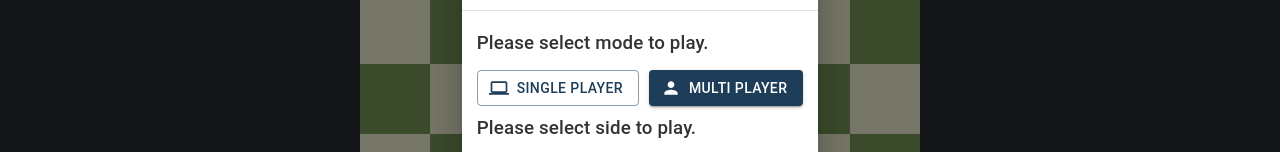
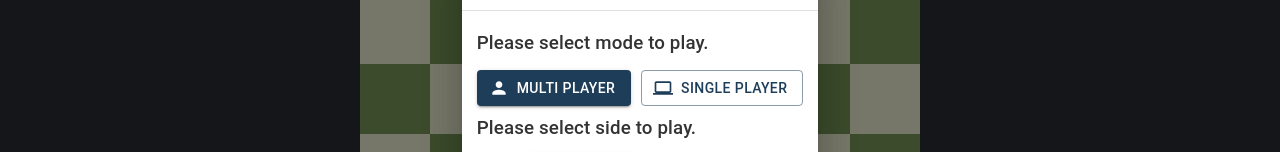
Before and after one commit to vhdcpatel/Chess-Game, a React (Vite) app in the folder frontend/: page / in a window 1280 px wide. Shown: the part 300-452 px from the top of the page. Built offline with nearby package versions, Linux system fonts and the light colour scheme.

Commit message:
Update the order of the button in for dialog box.

```diff
--- a/frontend/src/components/game/startGameDialogBox/StartGameDialogBox.tsx
+++ b/frontend/src/components/game/startGameDialogBox/StartGameDialogBox.tsx
@@ -42,11 +42,11 @@ const StartGameDialogBox: React.FC<StartGameDialogBoxProps> = (props) => {
             <div className={styles.outerCtn}>
               <h3 className={styles.titleText}>Please select mode to play.</h3>
               <div className={styles.innerCtn}>
+                <Button onClick={handleUpdates('mode')(false)} variant={!(gameInfoLocal.isSinglePlayer) ? 'contained' : 'outlined'} startIcon={<PersonIcon/>}>
+                  Multi Player
+                </Button>
                 <Button onClick={handleUpdates('mode')(true)}  variant={(gameInfoLocal.isSinglePlayer) ? 'contained' : 'outlined'} startIcon={<ComputerIcon/>}>
                   Single Player
-                </Button>
-                <Button onClick={handleUpdates('mode')(false)} variant={!(gameInfoLocal.isSinglePlayer) ? 'contained' : 'outlined'} startIcon={<PersonIcon/>}>
-                  Multi Player
                 </Button>
               </div>
             </div>
```
